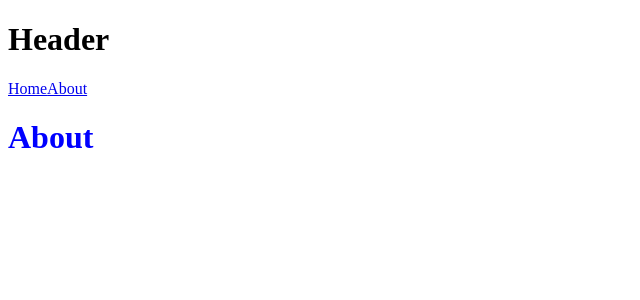
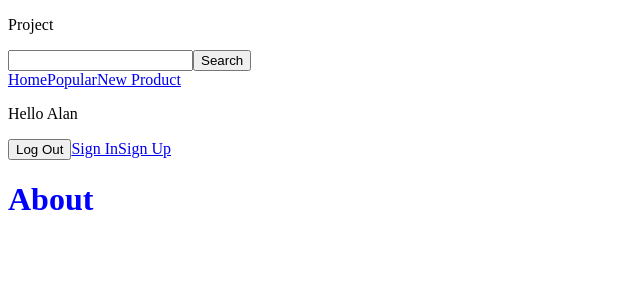
Before and after one commit to AlanAlv/product-hunt-clone, a Next.js app: page /about in a window 1280 px wide. Shown: the top 300 px of the page, without its empty margins (0-640 px from the left). Built offline with nearby package versions, Linux system fonts and the light colour scheme.

Commit message:
Created Header

```diff
--- /dev/null
+++ b/components/layout/Header.js
@@ -0,0 +1,36 @@
+import Link from 'next/link';
+
+import Search from '../ui/Search'
+import Nav from './Nav'
+
+
+const Header = () => {
+    return (
+        <header>
+            <div>
+                <div>
+                    <p>
+                        Project
+                    </p>
+
+                    <Search />
+
+                    <Nav />
+
+                    <div>
+                        <p>Hello Alan</p>
+
+                        <button type="button">Log Out</button>
+                        <Link href="/">Sign In</Link>
+                        <Link href="/">Sign Up</Link>
+
+                    </div>
+
+
+                </div>
+            </div>
+        </header>
+     );
+}
+
+export default Header;
--- a/components/layout/Layout.js
+++ b/components/layout/Layout.js
@@ -1,13 +1,9 @@
 import Link from 'next/link';
-
+import Header from './Header'
 const Layout = props => {
     return (
         <>
-            <h1>Header</h1>
-            <nav>
-                <Link href="/">Home</Link>
-                <Link href="/about">About</Link>
-            </nav>
+            <Header />
             <main>
                 {props.children}
             </main>
--- /dev/null
+++ b/components/layout/Nav.js
@@ -0,0 +1,14 @@
+import Link from 'next/link'
+
+const Nav = () => {
+    return (
+        <nav>
+            <Link href="/">Home</Link>
+            <Link href="/">Popular</Link>
+            <Link href="/">New Product</Link>
+
+        </nav>
+    );
+}
+
+export default Nav;
--- /dev/null
+++ b/components/ui/Search.js
@@ -0,0 +1,10 @@
+const Search = () => {
+    return (
+        <form>
+            <input type="text"/>
+            <button type="submit">Search</button>
+        </form>
+     );
+}
+
+export default Search;
```
